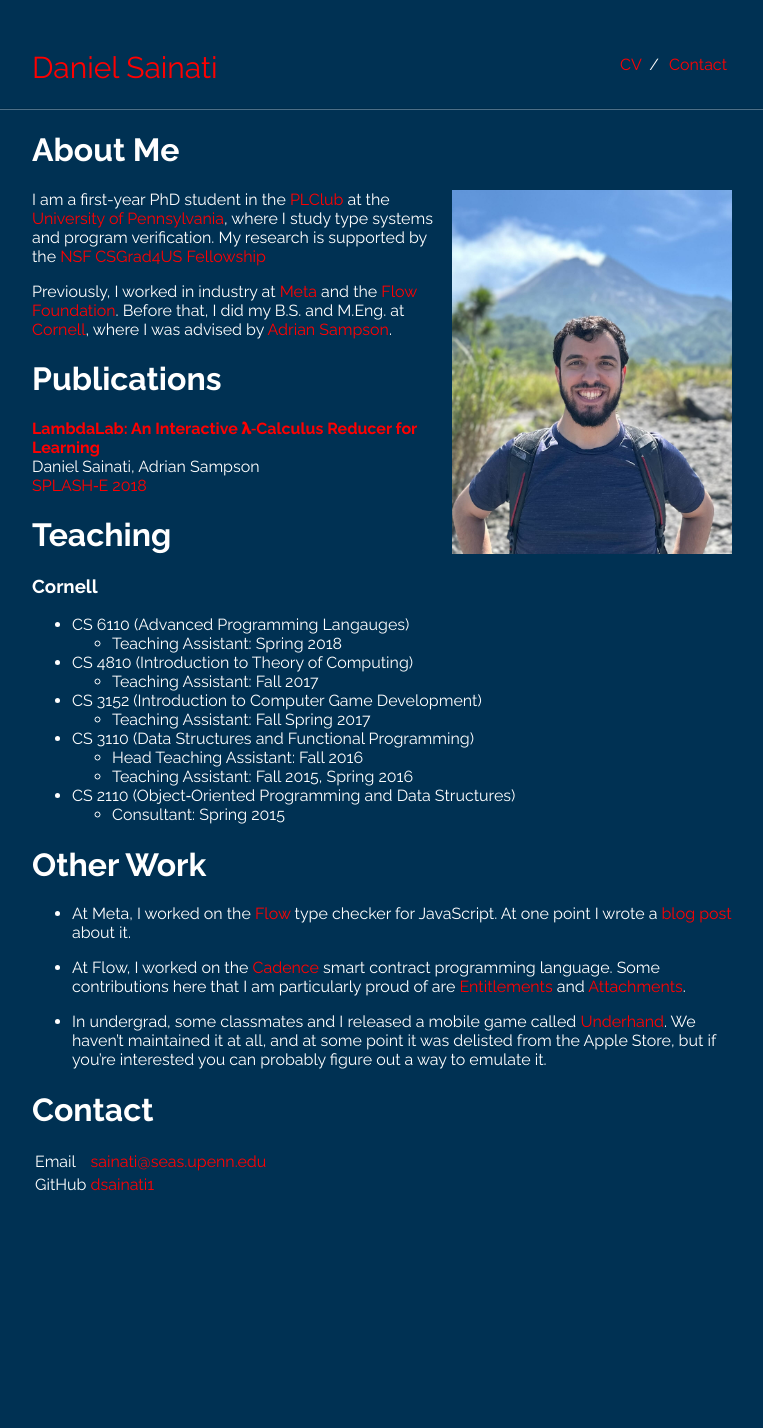
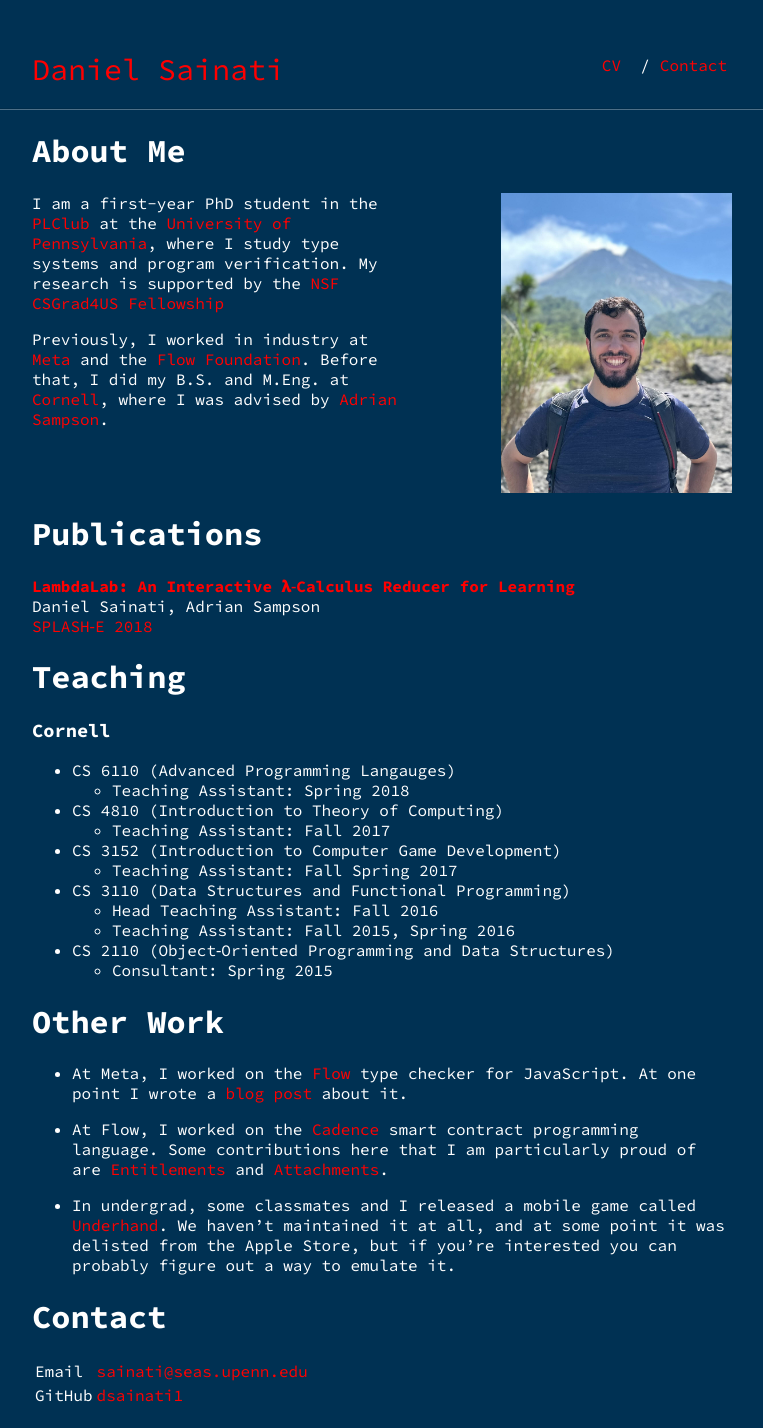
Before and after one commit to dsainati1/website, a Jekyll site: the page built from index.md, in a window 1280 px wide. Shown: the whole page, without its empty margins (258-1021 px from the left). Built offline with Jekyll 4.4.1, drawn with Linux system fonts in a browser that asks for light colours; some web fonts are replaced; before the commit the page ends 1216 px from its top, so only the background shows below that.

Commit message:
fix image height

```diff
--- a/_sass/style.scss
+++ b/_sass/style.scss
@@ -1,4 +1,4 @@
-@import url('https://fonts.googleapis.com/css2?family=Raleway:ital,wght@0,100..900;1,100..900&display=swap');
+@import url('https://fonts.googleapis.com/css2?family=Handjet:wght@100..900&family=Source+Code+Pro:ital,wght@0,200..900;1,200..900&display=swap');
 @import "vars";
 
 /*
@@ -13,7 +13,7 @@ html {
 
 body {
     margin: 0;
-    font-family: "Raleway";
+    font-family: "Source Code Pro";
     height: 100%;
     background-color: #003153;
     color: $text-color;
@@ -35,15 +35,6 @@ hr {
     border-bottom: 1px solid rgba(255, 255, 255, 0.3);
 }
 
-.profile-picture {
-    height: 300;
-    width: 200;
-}
-
-.about-me {
-    height: 300;
-    width: 200;
-}
 
 
 /*
@@ -100,10 +91,11 @@ hr {
 .about-me {
     img {
         float: right;
-        width: 40%;
-        max-width: 1080px;
-        margin-left: 10px;
+        height: $img-height;
+        margin-left: 100px;
     }
+
+    height: $img-height;
 }
 
 /* Mobile */
@@ -126,7 +118,7 @@ hr {
 
     .about-me {
         img {
-            float: right;
+            float: left;
             width: 100%;
             height: 300px;
             object-fit: cover;
--- a/_sass/vars.scss
+++ b/_sass/vars.scss
@@ -6,6 +6,8 @@
  $page-background: #003153;
  $text-color: #FFFFFF;
 
+ $img-height: 300px;
+
  /*
   * Build Variables, don't touch
   */
--- a/index.md
+++ b/index.md
@@ -4,7 +4,7 @@ layout: default
 
 # About Me
 <div class="about-me">
-<img style="float: right; margin: auto;" class="profile-picture" src="/picture.jpg" width="200">
+<img class="profile-picture" src="/picture.jpg">
 
 <p>
 I am a first-year PhD student in the <a href="https://www.cis.upenn.edu/~plclub/">PLClub</a> at the <a href="https://www.cis.upenn.edu/">University of Pennsylvania</a>,
```
